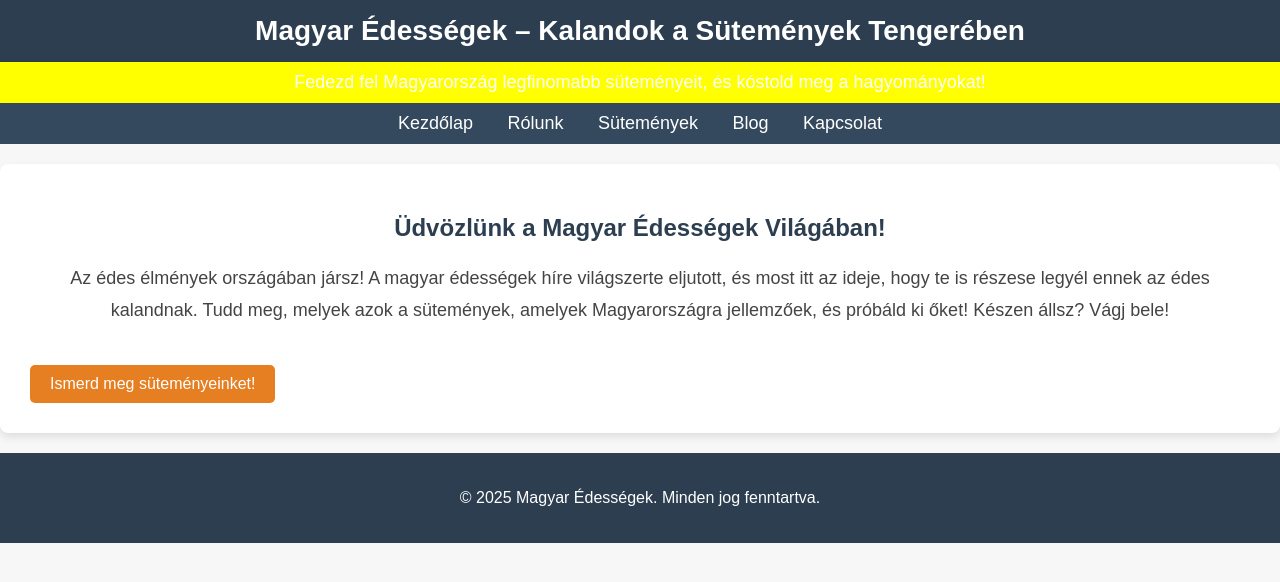
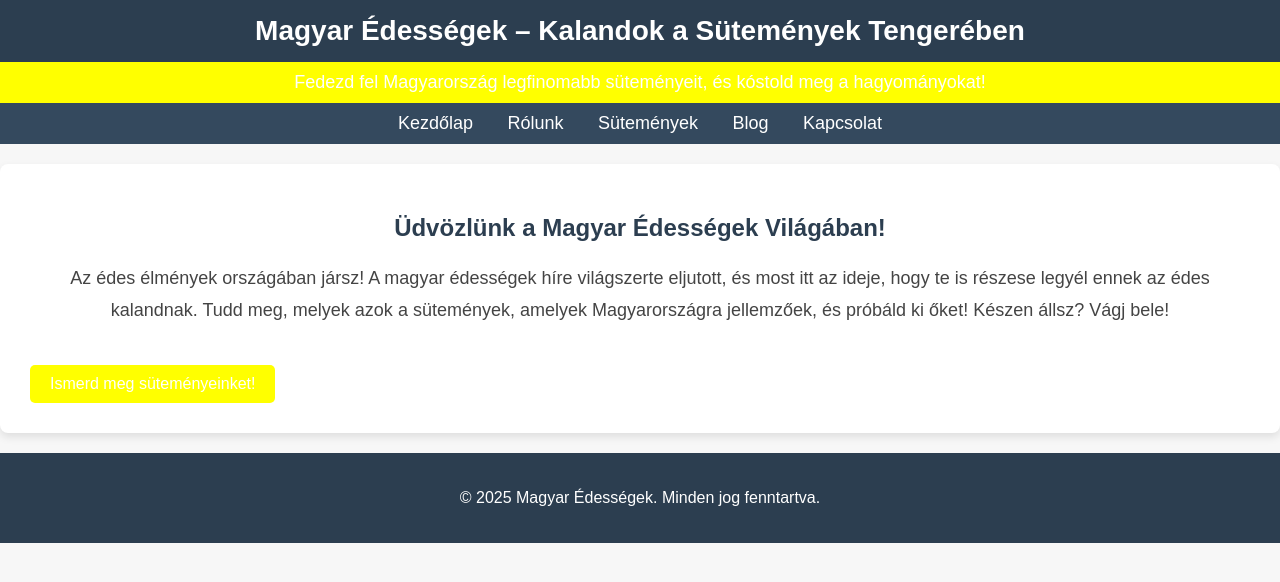
Before and after one commit to petike77725/g, a plain HTML site: page peti.html in a window 1280 px wide. Drawn offline with Linux system fonts and the light colour scheme.

Commit message:
Update peti.html

```diff
--- a/peti.html
+++ b/peti.html
@@ -110,7 +110,7 @@
         .more-info-btn {
             display: inline-block;
             padding: 10px 20px;
-            background-color: #e67e22;
+            background-color: #FFFF00;
             color: white;
             border-radius: 5px;
             margin-top: 20px;
```
